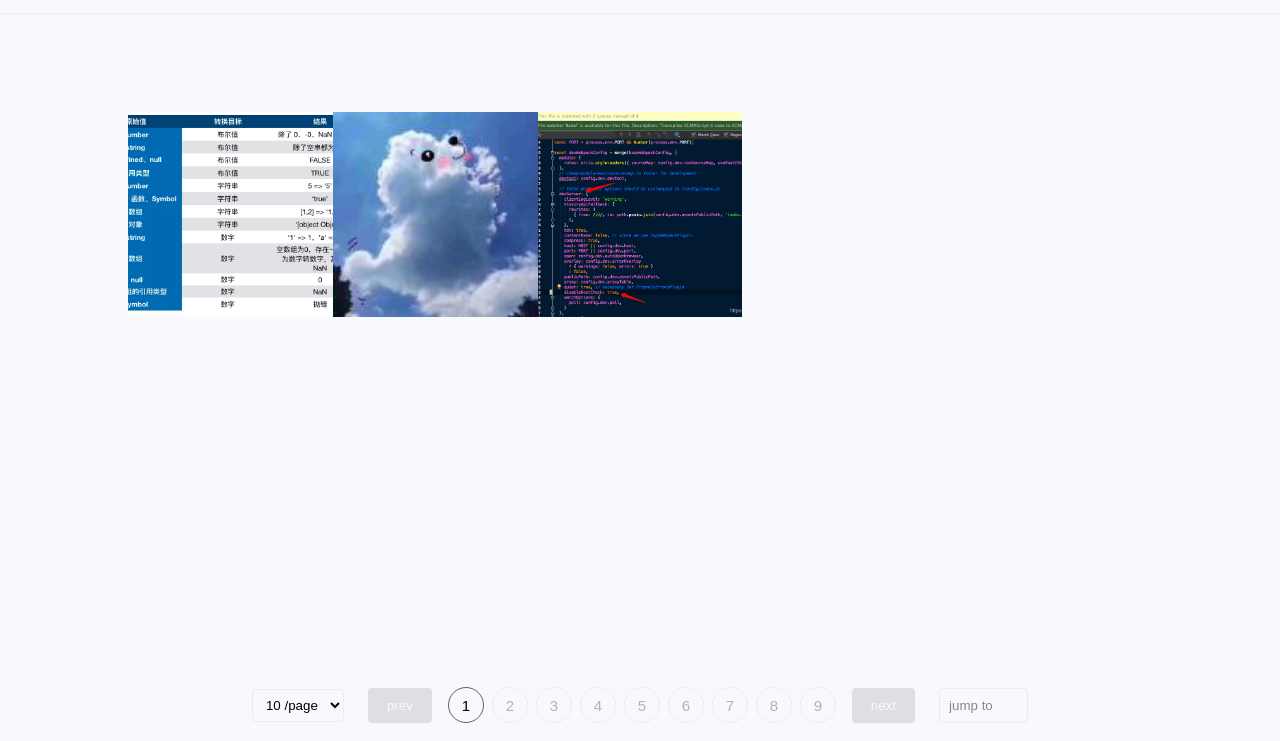
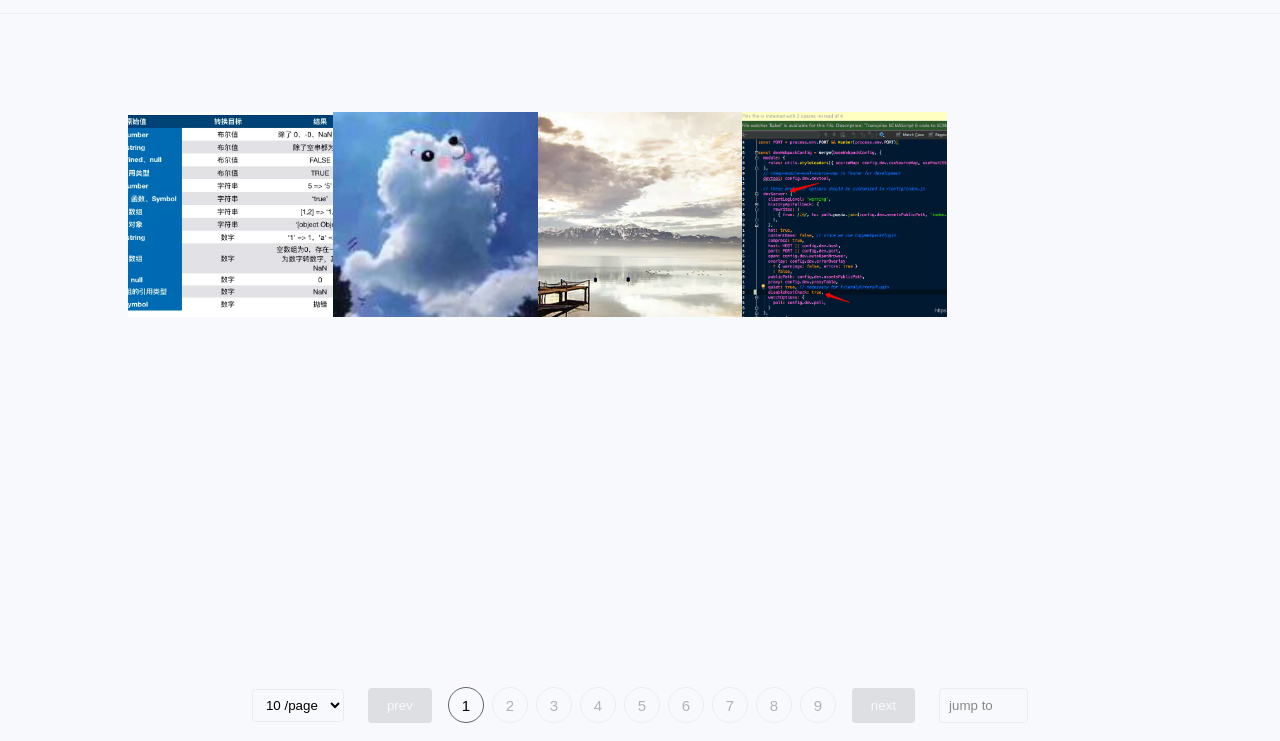
Before and after one commit to dakang824/imgs, a plain HTML site: page index.html in a window 1280 px wide. Shown: the part 59-800 px from the top of the page. Drawn offline with nearby package versions, Linux system fonts and the light colour scheme; files that its build step writes are made by us from their sources.

Commit message:
deploy: b6c5f25ec4bf4fc5a2c4dcde94c5cf8e983c4c12

```diff
--- a/index.html
+++ b/index.html
@@ -4,7 +4,7 @@
       <head>
             <title>PicPic</title>
             <script>
-                  window.img_paths={"name":"assets","type":"directory","size":"451.51KB","children":[{"name":"folder_a","type":"directory","size":"451.51KB","children":[{"name":"1.png","type":"file","extension":"png","size":"216.57KB","dimension":"910x648","path":"folder_a/1.png"},{"name":"132.jpg","type":"file","extension":"jpg","size":"3.61KB","dimension":"132x132","path":"folder_a/132.jpg"},{"name":"20190108151400496.png","type":"file","extension":"png","size":"231.33KB","dimension":"1065x595","path":"folder_a/20190108151400496.png"}]}]}
+                  window.img_paths={"name":"assets","type":"directory","size":"770.44KB","children":[{"name":"folder_a","type":"directory","size":"770.44KB","children":[{"name":"1.png","type":"file","extension":"png","size":"216.57KB","dimension":"910x648","path":"folder_a/1.png"},{"name":"132.jpg","type":"file","extension":"jpg","size":"3.61KB","dimension":"132x132","path":"folder_a/132.jpg"},{"name":"1647925cd0c216b6.png","type":"file","extension":"png","size":"318.93KB","dimension":"600x300","path":"folder_a/1647925cd0c216b6.png"},{"name":"20190108151400496.png","type":"file","extension":"png","size":"231.33KB","dimension":"1065x595","path":"folder_a/20190108151400496.png"}]}]}
             </script>
       </head>
 
```
Also changed, not shown: folder_a/1647925cd0c216b6.png (added).
